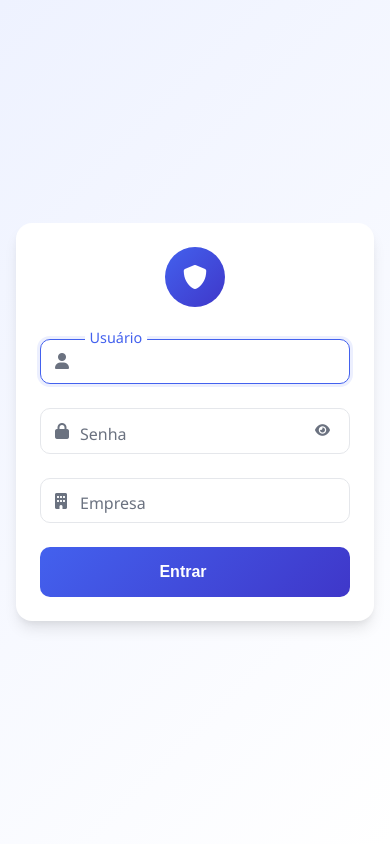
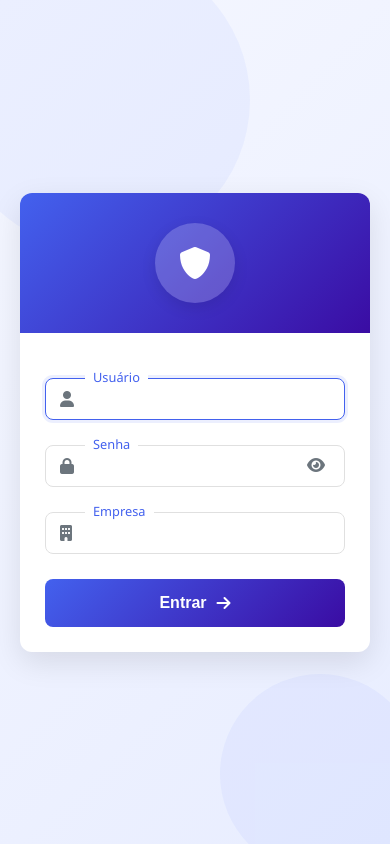
Before and after one commit to Andersonps-dev/AppReversa, a Flask app: page /login in a window 390 px wide. Run offline with Flask 3, Linux system fonts and the light colour scheme; lists and menus that the app fills with data are empty.

Commit message:
login, cadastro de empresa e cadastro de usuario.

```diff
--- a/app.py
+++ b/app.py
@@ -6,9 +6,9 @@ import os
 from dotenv import load_dotenv
 import logging
 from sqlalchemy import func
-from models import Estoque, BarraEndereco, InventariosRealizados, UserCredential
+from models import Estoque, BarraEndereco, InventariosRealizados, UserCredential, Empresa, Usuario
 from sqlalchemy import cast, Integer
-from config import LINK_WMS, LOGINS_WMS, SENHAS_WMS, ID_TOKEN_WMS, TOKENS_SENHAS, QTDE_CABE_PICKING
+from config import LINK_WMS, QTDE_CABE_PICKING
 from ApiWMS.extrair_dados_estoque import extrair_dados_estoques_wms
 from ApiWMS.executar_inventario import InventoryExecutor
 from datetime import datetime
@@ -40,10 +40,59 @@ logger = logging.getLogger(__name__)
 
 @app.route('/login', methods=['GET', 'POST'])
 def login():
-    return render_template('login.html')
+    empresas = Empresa.query.all()
+    return render_template('login.html', empresas=empresas)
+
+@app.route('/cadastro_usuario', methods=['GET', 'POST'])
+def cadastro_usuario():
+    empresas = Empresa.query.all()
+    import secrets, string
+    alphabet = string.ascii_letters + string.digits + string.punctuation
+    if request.method == 'POST':
+        nome = request.form['nome'].strip()
+        sobrenome = request.form['sobrenome'].strip()
+        empresa_id = request.form['empresa']
+        role = request.form['role']
+        password = request.form['password']
+
+        # Gera username concatenando nome e sobrenome, tudo minúsculo e sem espaços
+        username = f"{nome.split()[0].lower()}.{sobrenome.split()[0].lower()}"
+
+        if Usuario.query.filter_by(username=username).first():
+            flash(f'Usuário já existe: {username}', 'danger')
+            return redirect(url_for('cadastro_usuario'))
+
+        usuario = Usuario(
+            nome=nome,
+            sobrenome=sobrenome,
+            username=username,
+            password=generate_password_hash(password),
+            empresa_id=empresa_id,
+            role=role
+        )
+        db.session.add(usuario)
+        db.session.commit()
+        empresas = Empresa.query.all()
+        return render_template('cadastro_usuario.html', empresas=empresas, usuario_criado=username, senha_criada=password, senha_sugerida=password)
+    else:
+        senha_sugerida = ''.join(secrets.choice(alphabet) for _ in range(12))
+        data_atualizacao_estoque = db.session.query(func.max(Estoque.data_atualizacao)).scalar()
+        return render_template('cadastro_usuario.html', empresas=empresas, data_atualizacao_estoque=data_atualizacao_estoque, senha_sugerida=senha_sugerida)
 
 @app.route('/empresa_cadastro', methods=['GET', 'POST'])
 def cadastro_empresa():
+    if request.method == 'POST':
+        nome_empresa = request.form['nome_empresa']
+        id_empresa = request.form['id_empresa']
+        if not nome_empresa or not id_empresa:
+            flash('Preencha todos os campos.', 'error')
+            return render_template('empresa_cadastro.html')
+        else:
+            empresa = Empresa(nome_empresa=nome_empresa, id_empresa=id_empresa)
+            db.session.add(empresa)
+            db.session.commit()
+            flash('Empresa cadastrada com sucesso!', 'success')
+
     data_atualizacao_estoque = db.session.query(func.max(Estoque.data_atualizacao)).scalar()
     return render_template('empresa_cadastro.html', data_atualizacao_estoque=data_atualizacao_estoque)
 
@@ -85,11 +134,12 @@ def consultar_rua():
 
 @app.route('/atualizar_estoque', methods=['GET'])
 def atualizar_estoque():
+    cred = UserCredential.query.first()
     try:
         success = extrair_dados_estoques_wms(
             link_wms=LINK_WMS,
-            user_wms=LOGINS_WMS[0],
-            senha_wms=SENHAS_WMS[0]
+            user_wms=cred.user1,
+            senha_wms=cred.pass1
         )
         if success:
             flash('Estoque atualizado com sucesso!', 'success')
--- a/static/login.css
+++ b/static/login.css
@@ -1,287 +1,211 @@
         :root {
             --primary-color: #4361ee;
-    --primary-light: #eef2ff;
-    --secondary-color: #3f37c9;
-    --success-color: #4cc9f0;
-    --warning-color: #ffbe0b;
-    --danger-color: #f72585;
-    --dark-color: #1a1a2e;
-    --light-color: #f8f9fa;
-    --gray-color: #6b7280;
-    --light-gray: #e5e7eb;
-    --white: #ffffff;
-    --shadow: 0 10px 15px -3px rgba(0, 0, 0, 0.1), 0 4px 6px -2px rgba(0, 0, 0, 0.05);
-    --transition: all 0.3s ease;
+            --primary-light: #4895ef;
+            --secondary-color: #3a0ca3;
+            --accent-color: #4cc9f0;
+            --light-bg: #f8f9fa;
+            --dark-text: #2b2d42;
+            --light-text: #6c757d;
+            --border-color: #e0e0e0;
         }
 
         * {
-    box-sizing: border-box;
             margin: 0;
             padding: 0;
+            box-sizing: border-box;
         }
 
         body {
-    font-family: 'Segoe UI', Tahoma, Geneva, Verdana, sans-serif;
-    background-color: #f5f7ff;
-    color: var(--dark-color);
-    min-height: 100vh;
-    margin: 0;
+            font-family: 'Segoe UI', system-ui, -apple-system, sans-serif;
+            background: linear-gradient(135deg, #f5f7ff 0%, #e8edff 100%);
+            color: var(--dark-text);
+            height: 100vh;
+            display: flex;
+            justify-content: center;
+            align-items: center;
+            padding: 20px;
+        }
+
+        .login-container {
+            width: 100%;
+            max-width: 420px;
+            background: white;
+            border-radius: 16px;
+            box-shadow: 0 10px 30px rgba(0, 0, 0, 0.1);
+            overflow: hidden;
+            position: relative;
+            z-index: 1;
+        }
+
+        .login-header {
+            padding: 30px 0;
+            text-align: center;
+            background: linear-gradient(135deg, var(--primary-color) 0%, var(--secondary-color) 100%);
+        }
+
+        .logo {
+            width: 80px;
+            height: 80px;
+            margin: 0 auto;
+            background: rgba(255, 255, 255, 0.2);
+            border-radius: 50%;
             display: flex;
             align-items: center;
             justify-content: center;
-    position: relative;
-    overflow: hidden;
+            color: white;
+            font-size: 2rem;
+            box-shadow: 0 5px 15px rgba(0, 0, 0, 0.1);
         }
 
+        .login-form {
+            padding: 30px;
+        }
+
+        .form-group {
+            margin-bottom: 25px;
+            position: relative;
+        }
+
+        .input-container {
+            position: relative;
+            margin-top: 20px;
+        }
+
+        .form-input {
+            width: 100%;
+            padding: 15px 15px 15px 45px;
+            border: 1px solid var(--border-color);
+            border-radius: 8px;
+            font-size: 1rem;
+            transition: all 0.3s;
+            background-color: white;
+        }
+
+        .form-input:focus {
+            border-color: var(--primary-color);
+            box-shadow: 0 0 0 3px rgba(67, 97, 238, 0.1);
+            outline: none;
+        }
+
+        .input-icon {
+            position: absolute;
+            left: 15px;
+            top: 50%;
+            transform: translateY(-50%);
+            color: var(--light-text);
+            transition: all 0.3s;
+        }
+
+        .input-label {
+            position: absolute;
+            left: 45px;
+            top: -10px;
+            background: white;
+            padding: 0 8px;
+            font-size: 0.85rem;
+            color: var(--primary-color);
+            font-weight: 500;
+            transform-origin: left center;
+        }
+
+        select.form-input {
+            appearance: none;
+            padding-right: 40px;
+        }
+
+        .toggle-password {
+            position: absolute;
+            right: 15px;
+            top: 50%;
+            transform: translateY(-50%);
+            background: none;
+            border: none;
+            color: var(--light-text);
+            cursor: pointer;
+            padding: 5px;
+            font-size: 1rem;
+        }
+
+        .login-btn {
+            width: 100%;
+            padding: 15px;
+            background: linear-gradient(135deg, var(--primary-color) 0%, var(--secondary-color) 100%);
+            color: white;
+            border: none;
+            border-radius: 8px;
+            font-size: 1rem;
+            font-weight: 600;
+            cursor: pointer;
+            display: flex;
+            align-items: center;
+            justify-content: center;
+            gap: 10px;
+            transition: all 0.3s;
+            margin-top: 20px;
+        }
+
+        .login-btn:hover {
+            background: linear-gradient(135deg, var(--primary-light) 0%, var(--primary-color) 100%);
+        }
+
+        .btn-icon {
+            transition: transform 0.3s;
+        }
+
+        .login-btn:hover .btn-icon {
+            transform: translateX(5px);
+        }
+
+        /* Efeitos de background */
         .background-animation {
-    position: absolute;
+            position: fixed;
             top: 0;
             left: 0;
             width: 100%;
             height: 100%;
-    background: linear-gradient(135deg, var(--primary-light) 0%, var(--white) 100%);
             z-index: -1;
+            overflow: hidden;
         }
 
-.login-container {
-    background: var(--white);
-    border-radius: 16px;
-    box-shadow: var(--shadow);
-    padding: 2.5rem;
-    width: 100%;
-    max-width: 420px;
-    margin: 1rem;
-    transition: var(--transition);
+        .background-animation::before,
+        .background-animation::after {
+            content: '';
+            position: absolute;
+            border-radius: 50%;
+            background: rgba(67, 97, 238, 0.05);
         }
 
-.login-header {
-    text-align: center;
-    margin-bottom: 2rem;
+        .background-animation::before {
+            width: 300px;
+            height: 300px;
+            top: -50px;
+            left: -50px;
         }
 
-.logo {
-    width: 60px;
-    height: 60px;
-    margin: 0 auto 1rem;
-    background: linear-gradient(135deg, var(--primary-color), var(--secondary-color));
-    color: var(--white);
-    border-radius: 50%;
-    display: flex;
-    align-items: center;
-    justify-content: center;
-    font-size: 1.5rem;
+        .background-animation::after {
+            width: 200px;
+            height: 200px;
+            bottom: -30px;
+            right: -30px;
         }
 
-.login-title {
-    font-size: 1.8rem;
-    font-weight: 700;
-    color: var(--dark-color);
-    margin-bottom: 0.5rem;
+        /* Responsividade */
+        @media (max-width: 480px) {
+            .login-container {
+                border-radius: 12px;
             }
 
-.login-subtitle {
-    color: var(--gray-color);
+            .login-form {
+                padding: 25px;
+            }
+
+            .form-input {
+                padding: 12px 12px 12px 40px;
                 font-size: 0.9rem;
             }
 
-.login-form {
-    display: flex;
-    flex-direction: column;
-}
-
-.form-group {
-    width: 100%;
-    margin-bottom: 1.5rem;
-    position: relative;
-}
-
-.input-with-icon {
-    position: relative;
-    display: flex;
-    align-items: center;
-}
-
-.input-with-icon i {
-    position: absolute;
-    left: 15px;
-    color: var(--gray-color);
-    z-index: 1;
-    transition: var(--transition);
-}
-
-.form-input {
-    width: 100%;
-    padding: 0.9rem 1rem 0.9rem 2.8rem;
-    border: 1px solid var(--light-gray);
-    border-radius: 10px;
-    font-size: 1rem;
-    background: var(--white);
-    transition: var(--transition);
-    position: relative;
-    z-index: 0;
-}
-
-.form-input:focus, .form-input:not(:placeholder-shown) {
-    border-color: var(--primary-color);
-    outline: none;
-    box-shadow: 0 0 0 3px rgba(67, 97, 238, 0.1);
-}
-
-.form-input:focus + .form-label,
-.form-input:not(:placeholder-shown) + .form-label {
-    transform: translateY(-120%) scale(0.9);
-    color: var(--primary-color);
-    background: var(--white);
-    padding: 0 5px;
-    left: 2.8rem;
-    z-index: 2;
-}
-
-.form-label {
-    position: absolute;
-    left: 2.8rem;
-    top: 0.9rem;
-    color: var(--gray-color);
-    transition: var(--transition);
-    transform-origin: left center;
-    pointer-events: none;
-}
-
-.toggle-password {
-    position: absolute;
-    right: 30px;
-    top: 50%;
-    transform: translateY(-50%);
-    background: none;
-    border: none;
-    color: var(--gray-color);
-    cursor: pointer;
-    padding: 0;
-    width: 20px;
-    height: 20px;
-    display: flex;
-    align-items: center;
-    justify-content: center;
-    transition: var(--transition);
-    z-index: 2;
-}
-
-.toggle-password:hover {
-    color: var(--primary-color);
-}
-
-#senha {
-    padding-right: 40px; /* Espaço para o ícone */
-}
-
-
-
-.form-options {
-    display: flex;
-    justify-content: space-between;
-    align-items: center;
-    margin-bottom: 1.5rem;
-    font-size: 0.9rem;
-}
-
-.remember-me {
-    display: flex;
-    align-items: center;
-    cursor: pointer;
-    color: var(--gray-color);
-}
-
-.remember-me input {
-    margin-right: 8px;
-    accent-color: var(--primary-color);
-}
-
-.forgot-password {
-    color: var(--primary-color);
-    text-decoration: none;
-    transition: var(--transition);
-}
-
-.forgot-password:hover {
-    text-decoration: underline;
-}
-
-.login-btn {
-    width: 100%;
-    padding: 1rem;
-    background: linear-gradient(135deg, var(--primary-color), var(--secondary-color));
-    color: var(--white);
-    border: none;
-    border-radius: 10px;
-    font-size: 1rem;
-    font-weight: 600;
-    cursor: pointer;
-    transition: var(--transition);
-    display: flex;
-    align-items: center;
-    justify-content: center;
-    position: relative;
-    overflow: hidden;
-}
-
-.login-btn:hover {
-    transform: translateY(-2px);
-    box-shadow: 0 5px 15px rgba(67, 97, 238, 0.3);
-}
-
-.btn-text {
-    transition: var(--transition);
-}
-
-.btn-icon {
-    margin-left: 10px;
-    transition: var(--transition);
-    opacity: 0;
-    transform: translateX(-10px);
-}
-
-.login-btn:hover .btn-text {
-    transform: translateX(-5px);
-}
-
-.login-btn:hover .btn-icon {
-    opacity: 1;
-    transform: translateX(0);
-}
-
-.login-footer {
-    text-align: center;
-    margin-top: 1.5rem;
-    font-size: 0.9rem;
-    color: var(--gray-color);
-}
-
-.signup-link {
-    color: var(--primary-color);
-    text-decoration: none;
-    font-weight: 500;
-    transition: var(--transition);
-}
-
-.signup-link:hover {
-    text-decoration: underline;
-}
-
-@media (max-width: 500px) {
-    .login-container {
-        padding: 1.5rem;
-        max-width: 95vw;
-    }
-
-    .login-title {
-        font-size: 1.5rem;
-    }
-
-    .form-input {
-        padding: 0.8rem 1rem 0.8rem 2.5rem;
-    }
-
-    .form-label {
-        left: 2.5rem;
+            .input-label {
+                font-size: 0.8rem;
+                left: 40px;
             }
         }
--- a/templates/login.html
+++ b/templates/login.html
@@ -5,8 +5,8 @@
     <title>Login | Sistema</title>
     <meta name="viewport" content="width=device-width, initial-scale=1, maximum-scale=1, user-scalable=no">
     <link rel="icon" type="image/png" href="https://i.postimg.cc/ZKPM50BD/distribuido-1.png">
+    <link rel="stylesheet" href="https://cdnjs.cloudflare.com/ajax/libs/font-awesome/6.0.0-beta3/css/all.min.css">
     <link rel="stylesheet" href="{{ url_for('static', filename='login.css') }}">
-    <link rel="stylesheet" href="https://cdnjs.cloudflare.com/ajax/libs/font-awesome/6.0.0-beta3/css/all.min.css">
 </head>
 <body>
     <div class="background-animation"></div>
@@ -19,18 +19,18 @@
 
         <form method="post" autocomplete="off" class="login-form">
             <div class="form-group">
-                <div class="input-with-icon">
-                    <i class="fas fa-user"></i>
-                    <input type="text" id="usuario" name="usuario" class="form-input" placeholder=" " required autofocus>
-                    <label for="usuario" class="form-label">Usuário</label>
+                <div class="input-container">
+                    <i class="fas fa-user input-icon"></i>
+                    <input type="text" id="usuario" name="usuario" class="form-input" required autofocus>
+                    <label for="usuario" class="input-label">Usuário</label>
                 </div>
             </div>
 
             <div class="form-group">
-                <div class="input-with-icon">
-                    <i class="fas fa-lock"></i>
-                    <input type="password" id="senha" name="senha" class="form-input" placeholder=" " required>
-                    <label for="senha" class="form-label">Senha</label>
+                <div class="input-container">
+                    <i class="fas fa-lock input-icon"></i>
+                    <input type="password" id="senha" name="senha" class="form-input" required>
+                    <label for="senha" class="input-label">Senha</label>
                     <button type="button" class="toggle-password" aria-label="Mostrar senha">
                         <i class="fas fa-eye"></i>
                     </button>
@@ -38,10 +38,15 @@
             </div>
 
             <div class="form-group">
-                <div class="input-with-icon">
-                    <i class="fas fa-building"></i>
-                    <input type="text" id="empresa" name="empresa" class="form-input" placeholder=" " required>
-                    <label for="empresa" class="form-label">Empresa</label>
+                <div class="input-container">
+                    <i class="fas fa-building input-icon"></i>
+                    <select id="empresa" name="empresa" class="form-input" required>
+                        <option value="" disabled selected hidden></option>
+                        {% for empresa in empresas %}
+                        <option value="{{ empresa.id }}">{{ empresa.nome_empresa }}</option>
+                        {% endfor %}
+                    </select>
+                    <label for="empresa" class="input-label">Empresa</label>
                 </div>
             </div>
 
@@ -51,10 +56,10 @@
             </button>
         </form>
     </div>
+
     <script>
-        // login.js - Funcionalidades básicas de UI
         document.addEventListener('DOMContentLoaded', function() {
-            // 1. Toggle de visibilidade da senha
+            // Toggle de visibilidade da senha
             const togglePassword = document.querySelector('.toggle-password');
             const passwordInput = document.getElementById('senha');
 
@@ -67,26 +72,7 @@
                 });
             }
 
-            // 2. Animações dos labels flutuantes
-            const inputs = document.querySelectorAll('.form-input');
-            inputs.forEach(input => {
-                // Ativa o label se já houver valor (útil para recarregamentos de página)
-                if (input.value) {
-                    input.nextElementSibling.classList.add('active');
-                }
-
-                input.addEventListener('focus', function() {
-                    this.nextElementSibling.classList.add('active');
-                });
-
-                input.addEventListener('blur', function() {
-                    if (!this.value) {
-                        this.nextElementSibling.classList.remove('active');
-                    }
-                });
-            });
-
-            // 3. Efeito de loading no botão de login
+            // Efeito de loading no botão de login
             const loginForm = document.querySelector('.login-form');
             if (loginForm) {
                 loginForm.addEventListener('submit', function() {
--- a/templates/navbar.html
+++ b/templates/navbar.html
@@ -32,6 +32,11 @@
                     </a>
                 </li>
                 <li class="nav-item">
+                    <a class="nav-link" href="/cadastro_usuario">
+                        <i class="bi bi-person-plus me-1"></i> Cadastro Usuário
+                    </a>
+                </li>
+                <li class="nav-item">
                     <a class="nav-link" href="#" data-bs-toggle="modal" data-bs-target="#modalAtualizarEstoque">
                         <i class="bi bi-arrow-repeat me-1"></i> Atualizar Estoque
                     </a>
```
Also changed, not shown: models.py (+17 -0 lines), static/cadastro_usuario.css (added, +64 -0 lines), static/navbar.css (+10 -0 lines), templates/cadastro_usuario.html (added, +90 -0 lines), templates/empresa_cadastro.html (+4 -5 lines). Lines whose indentation alone changed are shown as unchanged.
